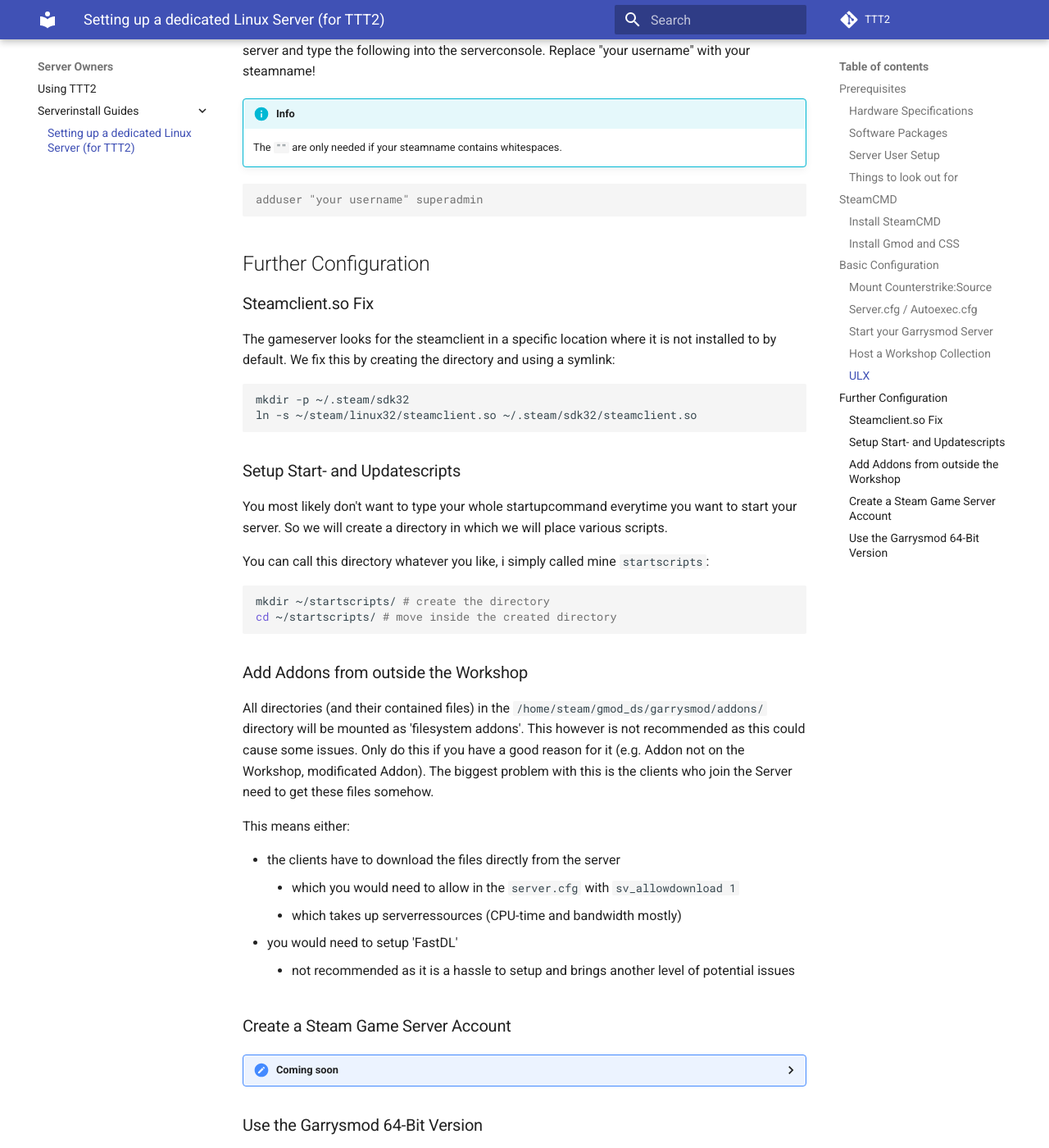
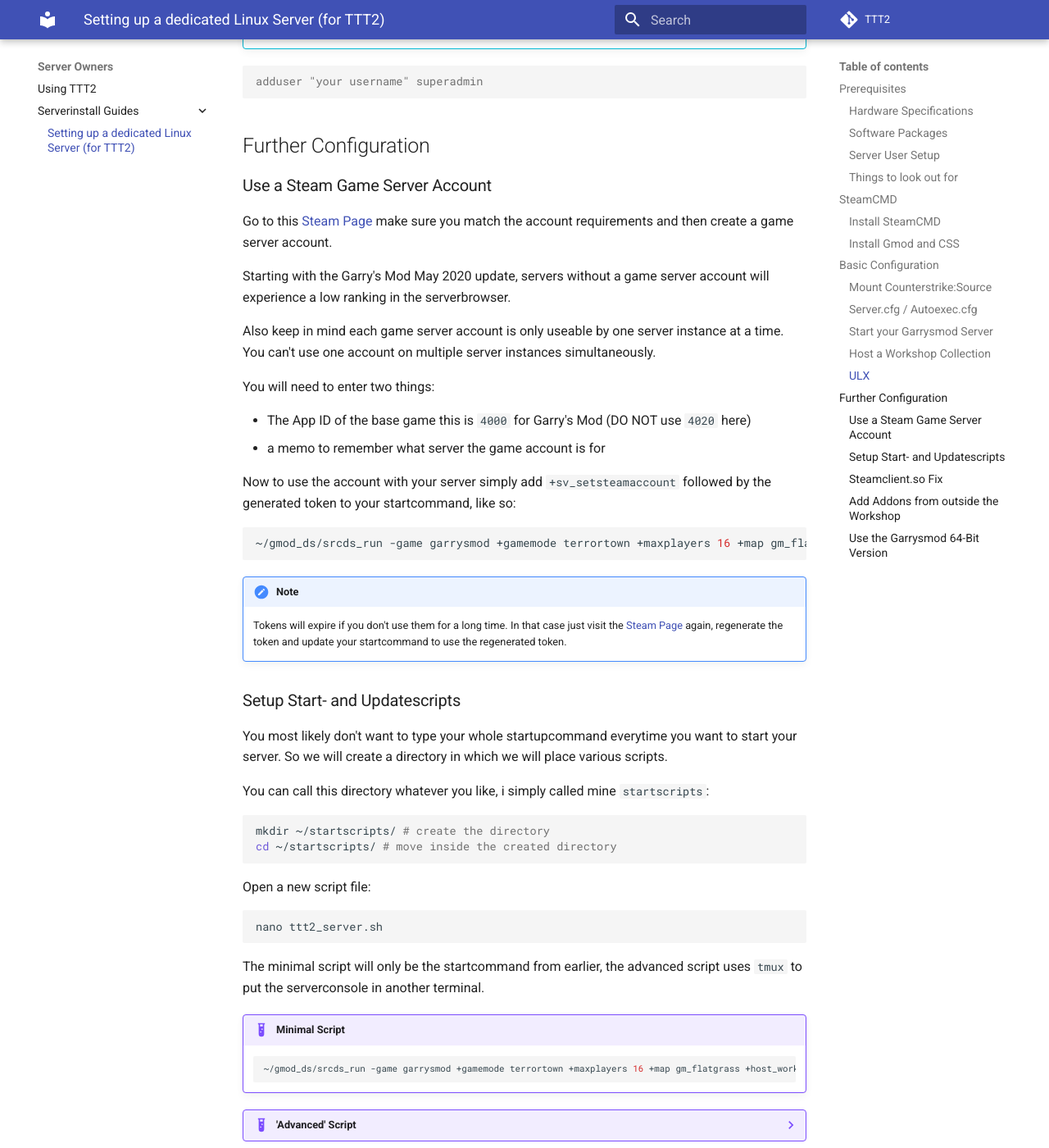
Before and after one commit to TTT-2/docs, an MkDocs documentation site: the page built from docs/server-owners/manual-install.md, in a window 1280 px wide and 1400 px high, scrolled down 6148 px. Shown: the whole window at 82% size. Built offline with MkDocs 1.6.1 and Material for MkDocs 9.7.7, drawn with Linux system fonts in a browser that asks for light colours; comment, search, counter and statistics services are not loaded; some of the changed text lies outside the part shown.

Commit message:
cosmetic changes, added GSLT section, added startscripts, updated packages to install

````diff
--- a/docs/server-owners/manual-install.md
+++ b/docs/server-owners/manual-install.md
@@ -19,23 +19,31 @@ RAM, networkspeeds, storagespace and cpu-clock requirements heavily depend on di
 
 Also note ARM-based CPUs won't work (e.g. RaspberryPi).
 
-Specs of my test-system (just for reference):
+??? "Specs of my test-systems (just for reference):"
 
-```
-CPU: 2 logical Cores @2.1Ghz x86_64
-RAM: 4Gb DDR3 (ECC non-buffered 1333Mhz)
-Storage: 32Gb HDD
-Network: 100/30 MBit up/down
-OS: Ubuntu-18.04 64-Bit
-```
+    ```
+    CPU: 2 logical Cores @2.1Ghz x86_64
+    RAM: 4Gb DDR3 (ECC non-buffered 1333Mhz)
+    Storage: 32Gb HDD
+    Network: 100/30 MBit down/up
+    OS: Ubuntu-18.04 64-Bit
+    ```
 
-```
-CPU: 1 logical Core @3.5Ghz x86_64
-RAM: 4Gb DDR3 (ECC non-buffered 1333Mhz)
-Storage: 32Gb HDD
-Network: 100/30 MBit up/down
-OS: Ubuntu-20.04 64-Bit
-```
+    ```
+    CPU: 1 logical Core @3.5Ghz x86_64
+    RAM: 4Gb DDR3 (ECC non-buffered 1333Mhz)
+    Storage: 32Gb HDD
+    Network: 100/30 MBit down/up
+    OS: Ubuntu-20.04 64-Bit
+    ```
+
+    ```
+    CPU: 4 logical Cores @1,5Ghz x86_64
+    RAM: 8Gb DDR3 (non-ECC 1333Mhz)
+    Storage: 60Gb SSD
+    Network: 100/30 MBit down/up
+    OS: Fedora32 64-Bit
+    ```
 
 ### Software Packages
 
@@ -53,17 +61,18 @@ There are some packages we will need. You can get them by running the following
         These should be the right packages, but I did not test them.
 
         ```bash
-        yum install glibc.i686 libstdc++.i686 ncurses-compat-libs wget screen
+        yum install glibc.i686 libstdc++.i686 ncurses-compat-libs.686 wget
         ```
 
 === "Fedora"
 
-    !!! warning
-        These should be the right packages, but I did not test them.
+    ```bash
+    dnf install glibc.i686 libstdc++.i686 ncurses-compat-libs.i686 wget
+    ```
 
-        ```bash
-        dnf install glibc.i686 libstdc++.i686 ncurses-compat-libs wget screen
-        ```
+!!! note
+
+    Optional package to install: `tmux` -> can be used in the [startscripts](#setup-start-and-updatescripts) section.
 
 ### Server User Setup
 
@@ -325,14 +334,28 @@ adduser "your username" superadmin
 
 ## Further Configuration
 
-### Steamclient.so Fix
+### Use a Steam Game Server Account
 
-The gameserver looks for the steamclient in a specific location where it is not installed to by default. We fix this by creating the directory and using a symlink:
+Go to this [Steam Page](https://steamcommunity.com/dev/managegameservers) make sure you match the account requirements and then create a game server account.
+
+Starting with the Garry's Mod May 2020 update, servers without a game server account will experience a low ranking in the serverbrowser.
+
+Also keep in mind each game server account is only useable by one server instance at a time. You can't use one account on multiple server instances simultaneously.
+
+You will need to enter two things:
+
+- The App ID of the base game this is `4000` for Garry's Mod (DO NOT use `4020` here)
+- a memo to remember what server the game account is for
+
+Now to use the account with your server simply add `+sv_setsteamaccount` followed by the generated token to your startcommand, like so:
 
 ```bash
-mkdir -p ~/.steam/sdk32
-ln -s ~/steam/linux32/steamclient.so ~/.steam/sdk32/steamclient.so
+~/gmod_ds/srcds_run -game garrysmod +gamemode terrortown +maxplayers 16 +map gm_flatgrass +host_workshop_collection 2052244154 +sv_setsteamaccount WHATEVERYOURTOKENIS
 ```
+
+!!! note
+
+    Tokens will expire if you don't use them for a long time. In that case just visit the [Steam Page](https://steamcommunity.com/dev/managegameservers) again, regenerate the token and update your startcommand to use the regenerated token.
 
 ### Setup Start- and Updatescripts
 
@@ -345,7 +368,55 @@ mkdir ~/startscripts/ # create the directory
 cd ~/startscripts/ # move inside the created directory
 ```
 
+Open a new script file:
 
+```bash
+nano ttt2_server.sh
+```
+
+The minimal script will only be the startcommand from earlier, the advanced script uses `tmux` to put the serverconsole in another terminal.
+
+!!! example "Minimal Script"
+
+    ```bash
+    ~/gmod_ds/srcds_run -game garrysmod +gamemode terrortown +maxplayers 16 +map gm_flatgrass +host_workshop_collection 2052244154 +sv_setsteamaccount WHATEVERYOURTOKENIS
+    ```
+
+??? example "'Advanced' Script"
+
+    ```bash
+    #!/bin/bash
+
+    echo "Starting Histalek's TTT2 Server. Connect to the serverconsole with 'tmux a -t ttt2'!"
+    tmux new -d -s ttt2 '~/gmod_ds/srcds_run -game garrysmod +gamemode terrortown +maxplayers 16 +map gm_flatgrass +host_workshop_collection 2052244154 +sv_setsteamaccount WHATEVERYOURTOKENIS'
+    ```
+
+    The first line simply prints the string into your console to remind you which command lets you connect to the serverconsole, because the second line will start the server in the background.
+
+Now we need to make the script executable for our user:
+
+```bash
+chmod u+x ttt2_server.sh
+```
+
+To start the server you can now type:
+
+```bash
+./ttt2_server.sh
+```
+
+### Steamclient.so Fix
+
+!!! note
+    If you do not spot an error message regarding `steamclient.so` you will not need to do this.
+    If you see `[S_API] SteamAPI_Init(): Loaded 'steamclient.so' OK.` you are fine.
+
+The gameserver looks for the steamclient in a specific location where it is not installed to by default. We fix this by creating the directory and using a symlink:
+
+```bash
+mkdir -p ~/.steam/sdk32
+ln -s ~/steam/linux32/steamclient.so ~/.steam/sdk32/steamclient.so
+```
 
 ### Add Addons from outside the Workshop
 
@@ -356,15 +427,10 @@ The biggest problem with this is the clients who join the Server need to get the
 This means either:
 
 - the clients have to download the files directly from the server
-    - which you would need to allow in the `server.cfg` with `sv_allowdownload 1`
-    - which takes up serverressources (CPU-time and bandwidth mostly)
+  - which you would need to allow in the `server.cfg` with `sv_allowdownload 1`
+  - which takes up serverressources (CPU-time and bandwidth mostly)
 - you would need to setup 'FastDL'
-    - not recommended as it is a hassle to setup and brings another level of potential issues
-
-### Create a Steam Game Server Account
-
-??? "**Coming soon**"
-    [reference](https://steamcommunity.com/dev/managegameservers)
+  - not recommended as it is a hassle to setup and brings another level of potential issues
 
 ### Use the Garrysmod 64-Bit Version
 
````
Also changed, not shown: other parts of docs/server-owners/manual-install.md (+1 -1 lines).
